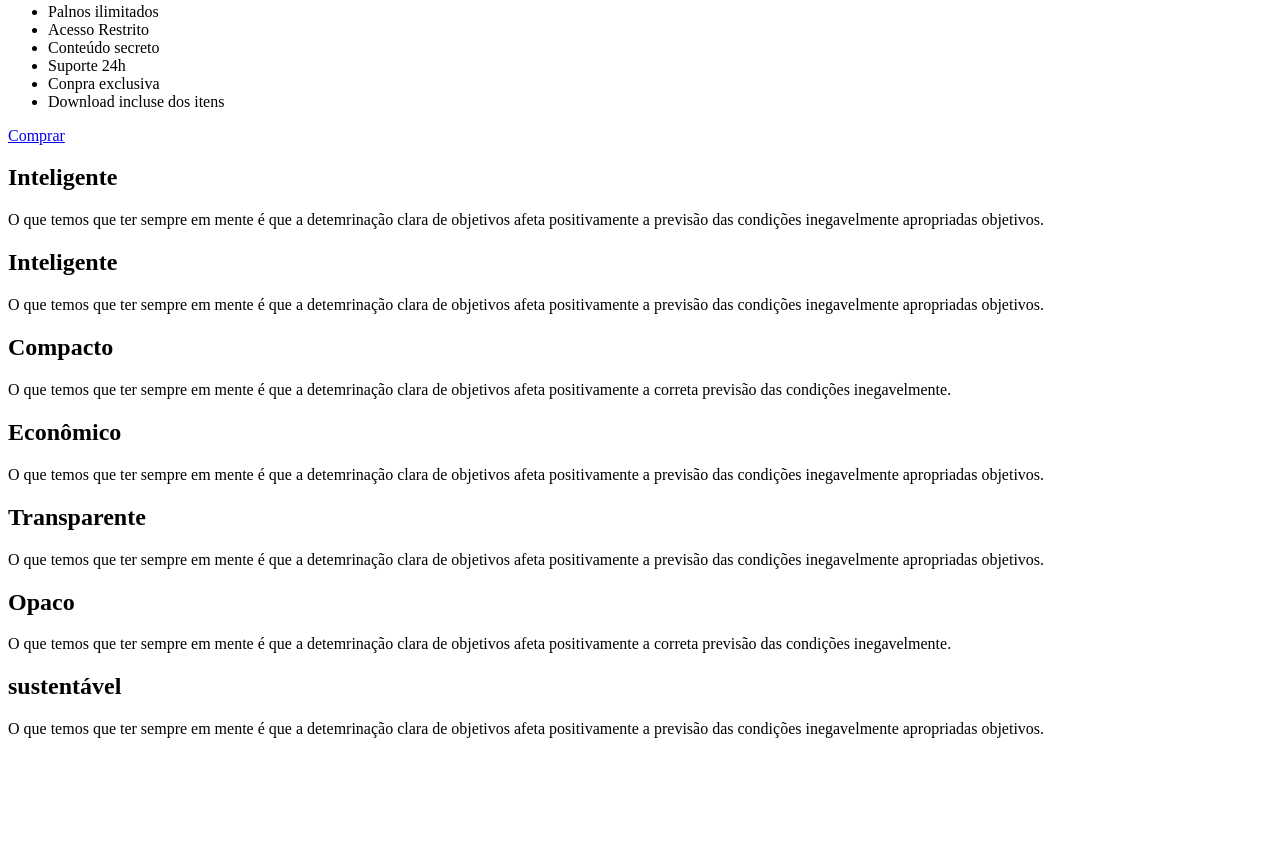
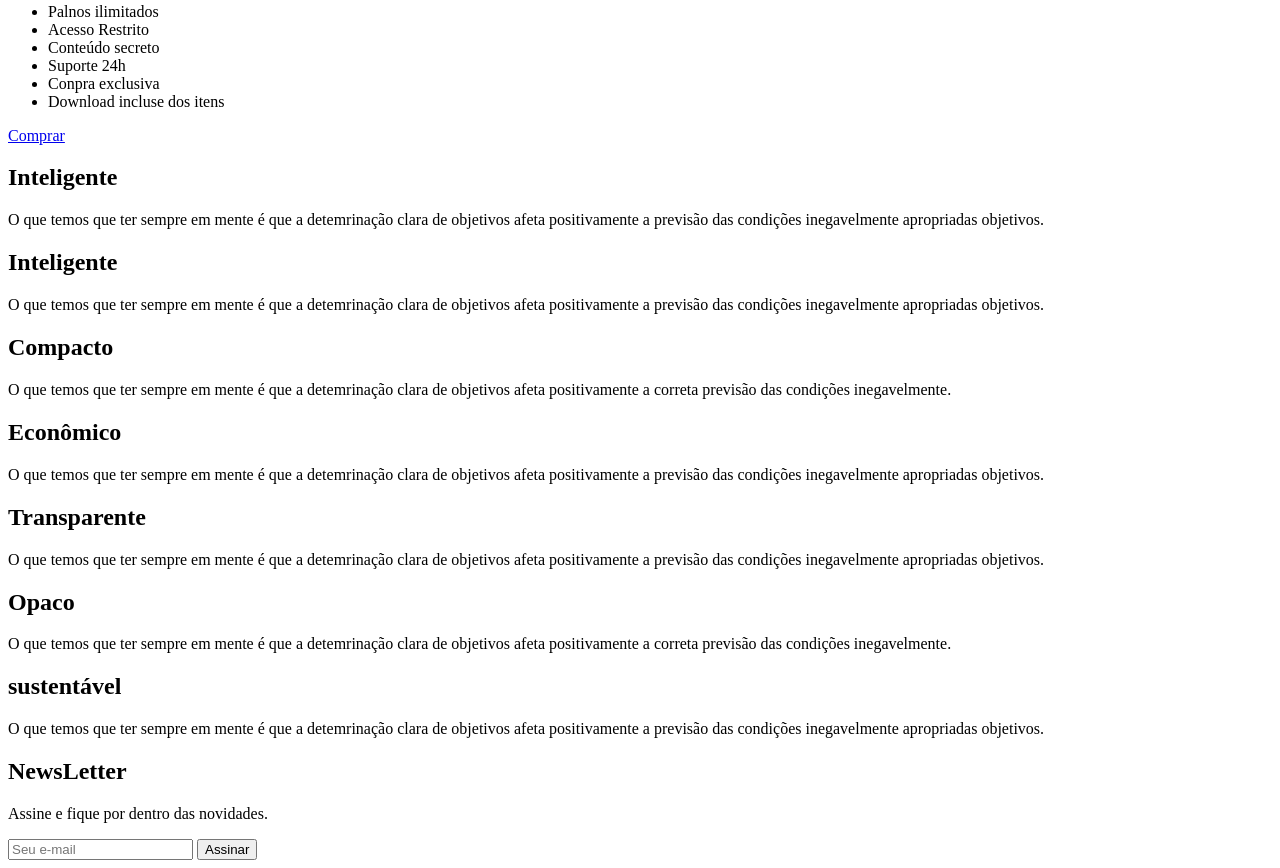
Before and after one commit to Henrique1204/Flex-blog, a plain HTML site: page index.html in a window 1280 px wide. Shown: the part 3872-4740 px from the top of the page. Before the commit the page ends 4626 px from the top, so only its background shows below. Drawn offline with Linux system fonts and the light colour scheme.

Commit message:
Adicionar newsletter 'index.html'

```diff
--- a/index.html
+++ b/index.html
@@ -138,5 +138,16 @@
             <p>O que temos que ter sempre em mente é que a detemrinação clara de objetivos afeta positivamente a previsão das condições inegavelmente apropriadas objetivos.</p>
         </div>
     </section>
+    <!-- NewsLetter -->
+    <section class="newsletter">
+        <div class="newsletter-info">
+            <h1>NewsLetter</h1>
+            <p>Assine e fique por dentro das novidades.</p>
+        </div>
+        <form class="newsletter-form">
+            <input type="text" placeholder="Seu e-mail">
+            <button type="submit">Assinar</button>
+        </form>
+    </section>
 </body>
 </html>
```
